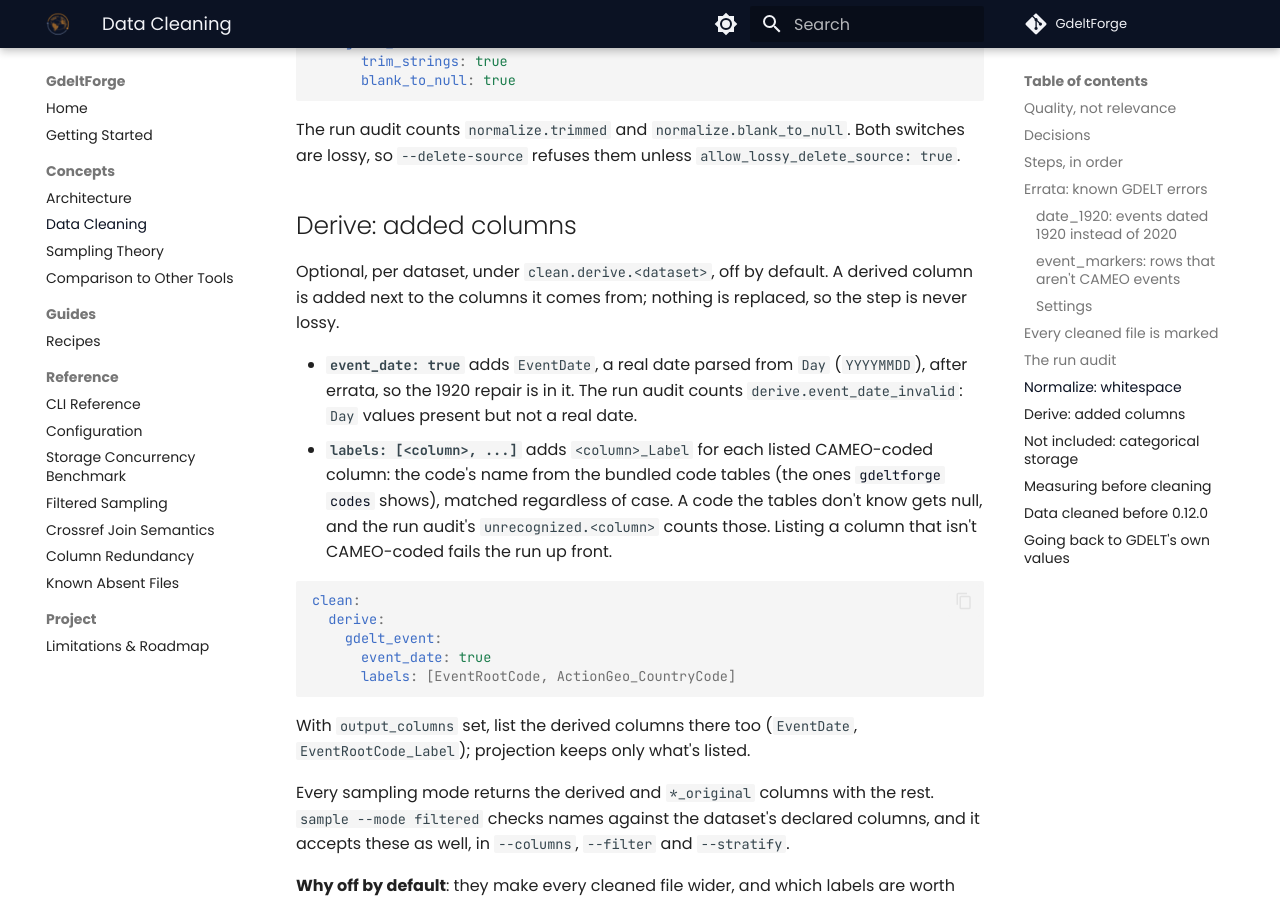
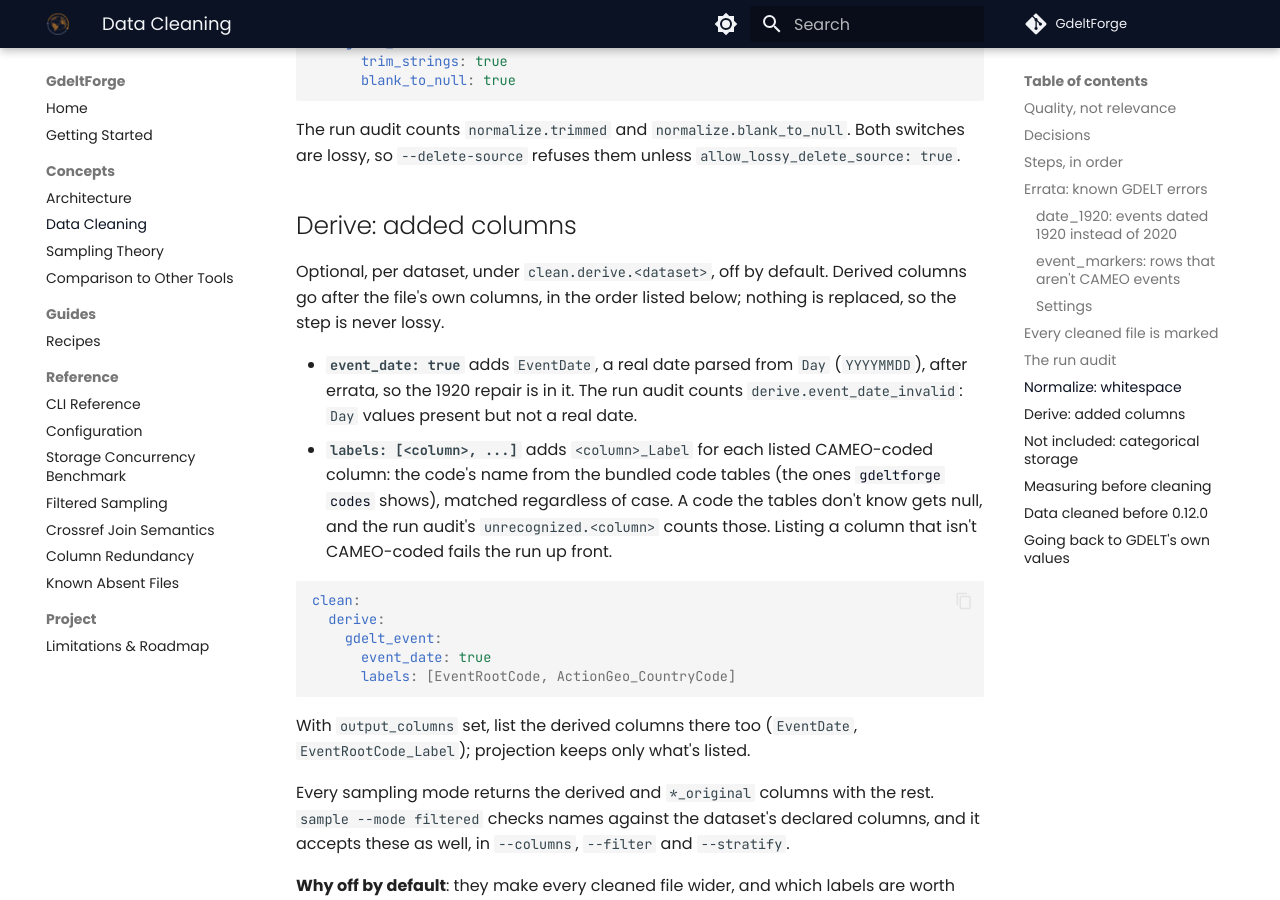
Before and after one commit to Vinicius-Teixeirac/GdeltForge, an MkDocs documentation site: the page built from docs/data-cleaning.md, in a window 1280 px wide and 900 px high, scrolled down 7342 px. Built offline with MkDocs 1.6.1 and Material for MkDocs 9.7.7, drawn with Linux system fonts in a browser that asks for light colours; comment, search, counter and statistics services are not loaded.

Commit message:
docs(clean): say where derived columns go
data-cleaning.md said a derived column is added next to the columns it
comes from. The derive step appends EventDate and the <column>_Label
columns after the file's own columns, and the page now says so.

Claude Code has been used: these fixes were driven by the prompt below.
It condenses a multi-message session into one standalone task prompt;
identifying details of the lab server were left out:

    An independent QA pass on gdeltforge 0.12.0rc1, run on real GDELT
    data on our lab's shared server, reported the release not ready.
    Fix its findings on integration/rc2 before cutting rc2: the two
    blocking ones (the clean run audit inside the cleaned directory
    breaks polars directory reads; the moved-default-directory warning
    is silenced by the first clean, dry runs included), the three
    medium ones and the cheap low ones. Decisions: the audit goes to a
    new paths.clean_runs_directory setting, per dataset, defaulting to
    a sibling of the cleaned directory; every events file gets the
    *_original columns, so a cleaned folder has one schema; filtered
    sampling accepts the columns the files actually have. The log-line,
    main-process-thread, pre-existing and scan-cap findings wait for
    0.13.0.

Co-Authored-By: Claude Opus 5.5 <noreply@anthropic.com>

```diff
--- a/docs/data-cleaning.md
+++ b/docs/data-cleaning.md
@@ -244,9 +244,9 @@ Both switches are lossy, so `--delete-source` refuses them unless
 
 ## Derive: added columns
 
-Optional, per dataset, under `clean.derive.<dataset>`, off by default. A
-derived column is added next to the columns it comes from; nothing is
-replaced, so the step is never lossy.
+Optional, per dataset, under `clean.derive.<dataset>`, off by default.
+Derived columns go after the file's own columns, in the order listed
+below; nothing is replaced, so the step is never lossy.
 
 - **`event_date: true`** adds `EventDate`, a real date parsed from `Day`
   (`YYYYMMDD`), after errata, so the 1920 repair is in it. The run audit
```
